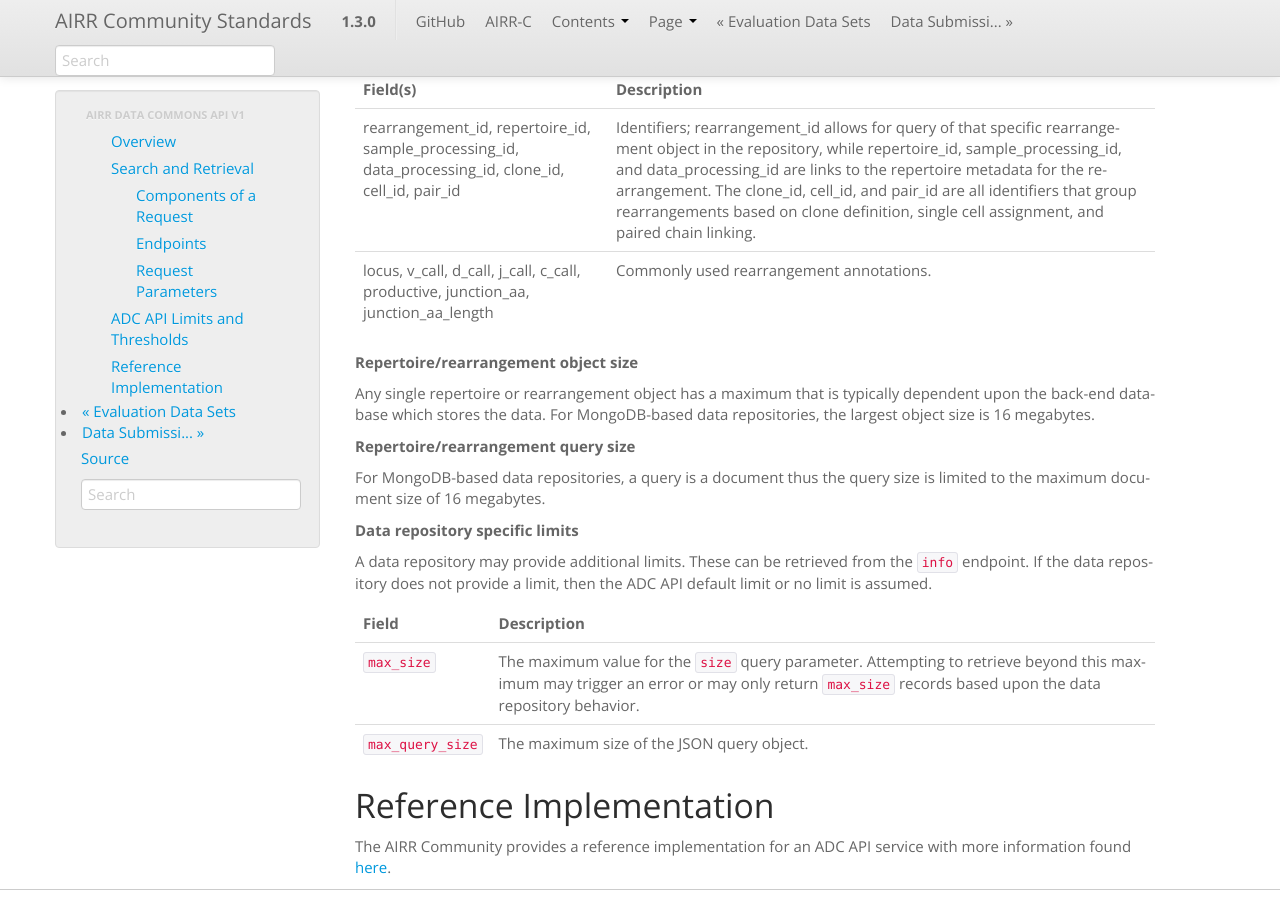
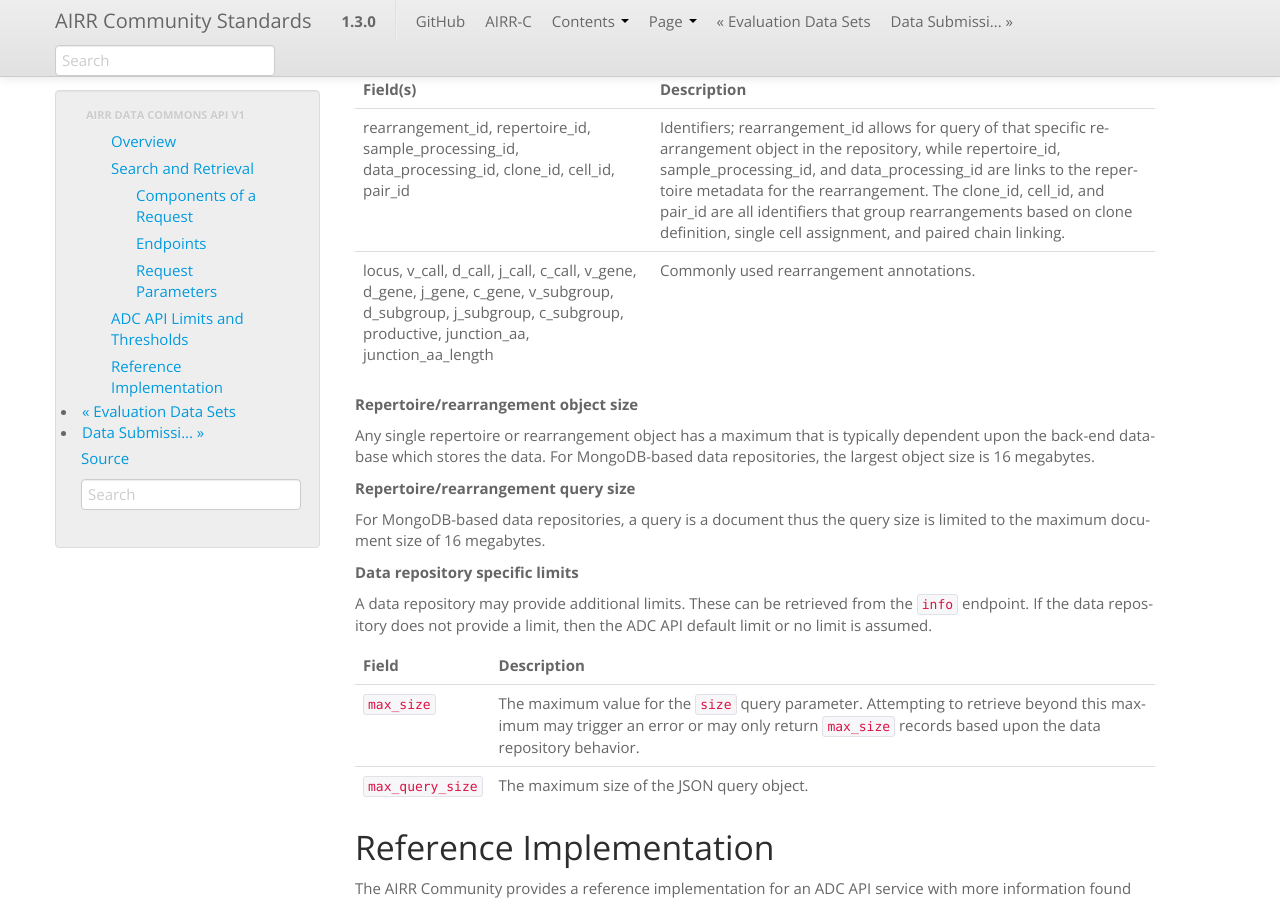
Before and after one commit to airr-community/airr-standards, a Sphinx documentation site: the page built from docs/api/adc_api.rst, in a window 1280 px wide and 900 px high, scrolled down 13710 px. Built offline with Sphinx 7.4.7, drawn with Linux system fonts in a browser that asks for light colours; pages that are not in the unit, such as notebooks, are missing from menus.

Commit message:
Added new gene and subgroup fields
As per https://github.com/airr-community/airr-standards/pull/295#issuecomment-566674843

```diff
--- a/docs/api/adc_api.rst
+++ b/docs/api/adc_api.rst
@@ -758,7 +758,7 @@ in the AIRR Schema.
       - Description
     * - rearrangement_id, repertoire_id, sample_processing_id, data_processing_id, clone_id, cell_id, pair_id
       - Identifiers; rearrangement_id allows for query of that specific rearrangement object in the repository, while repertoire_id, sample_processing_id, and data_processing_id are links to the repertoire metadata for the rearrangement. The clone_id, cell_id, and pair_id are all identifiers that group rearrangements based on clone definition, single cell assignment, and paired chain linking.
-    * - locus, v_call, d_call, j_call, c_call, productive, junction_aa, junction_aa_length
+    * - locus, v_call, d_call, j_call, c_call, v_gene, d_gene, j_gene, c_gene, v_subgroup, d_subgroup, j_subgroup, c_subgroup, productive, junction_aa, junction_aa_length
       - Commonly used rearrangement annotations.
 
 **Repertoire/rearrangement object size**
```
